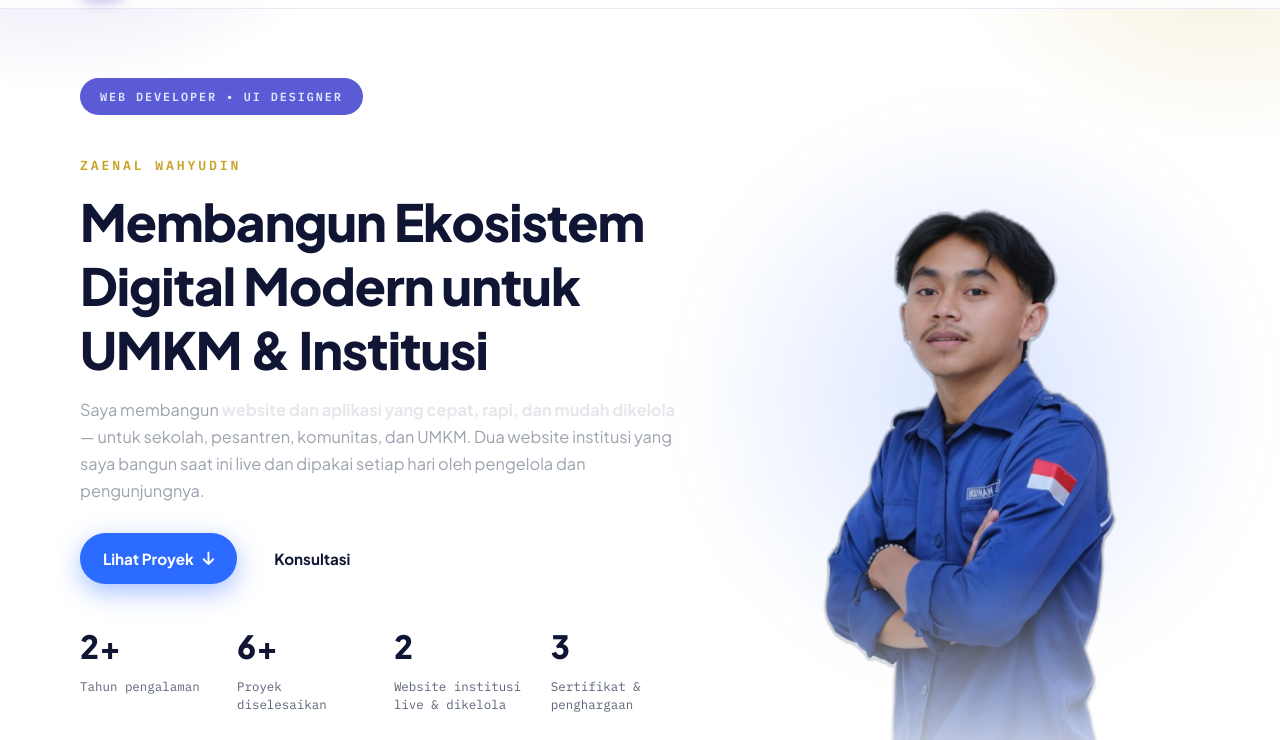
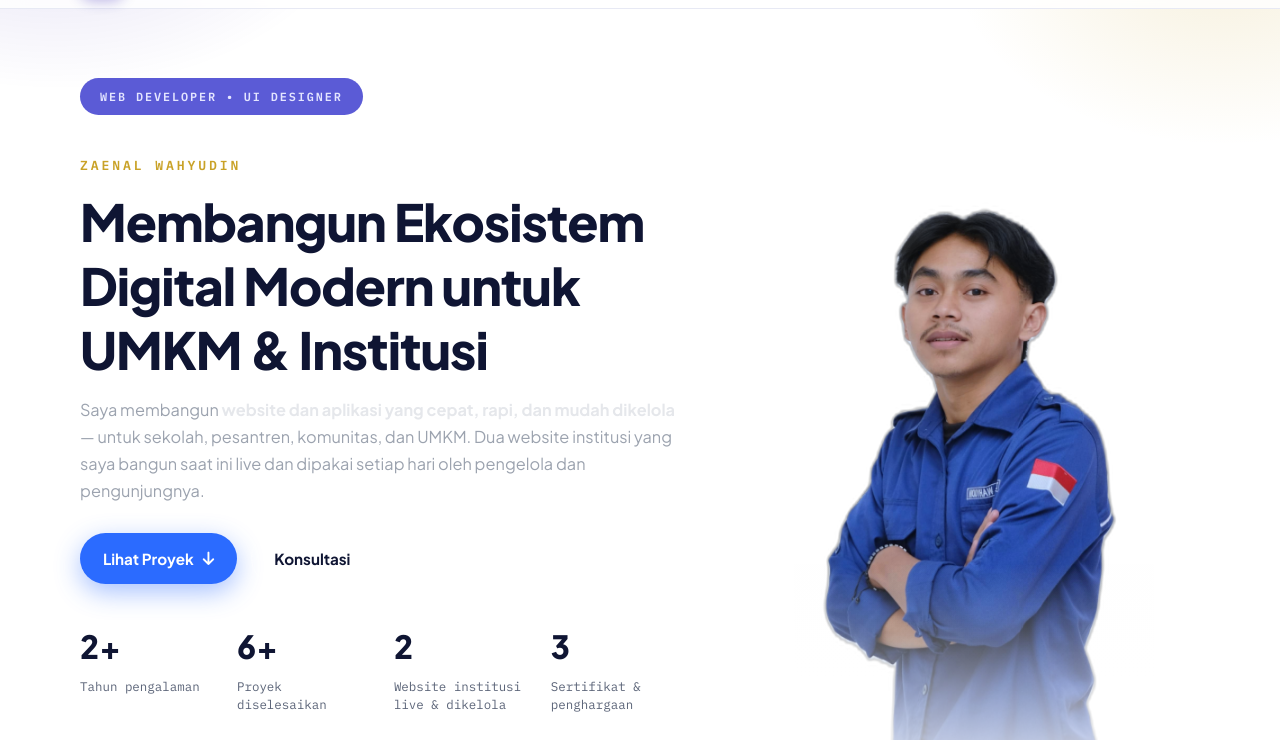
Before and after one commit to wahyuadratama/Portfolio, a website: page index.html in a window 1280 px wide. Both pictures are taken after a click on the button "Ganti mode terang/gelap". Shown: the part 59-799 px from the top of the page. Drawn offline with Linux system fonts and the light colour scheme; no server answers.

Commit message:
Hilangkan glow hero di mode terang

```diff
--- a/css/style.css
+++ b/css/style.css
@@ -235,9 +235,9 @@ img.brand-mark { object-fit: cover; }
   background: linear-gradient(to bottom, transparent, var(--bg) 92%);
   pointer-events: none;
 }
-/* Mode terang: glow dilembutkan agar tidak kotor */
+/* Mode terang: glow dihilangkan, tampil bersih */
 [data-theme="light"] .hero-cutout::before {
-  background: radial-gradient(closest-side, rgba(43, 107, 255, 0.18), rgba(43, 107, 255, 0.05) 55%, transparent 75%);
+  display: none;
 }
 .hero-cutout img {
   position: relative; display: block;
```
